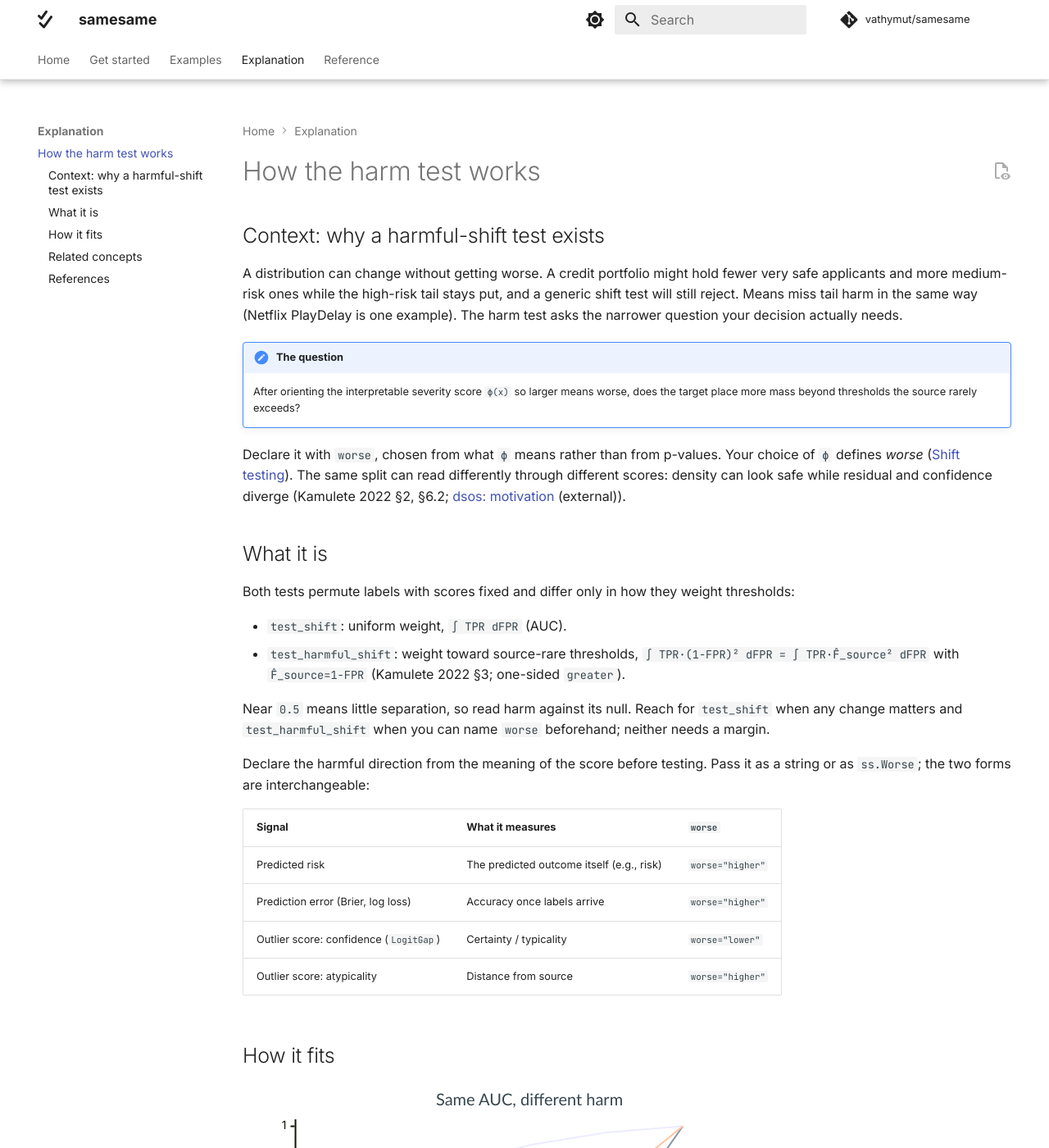
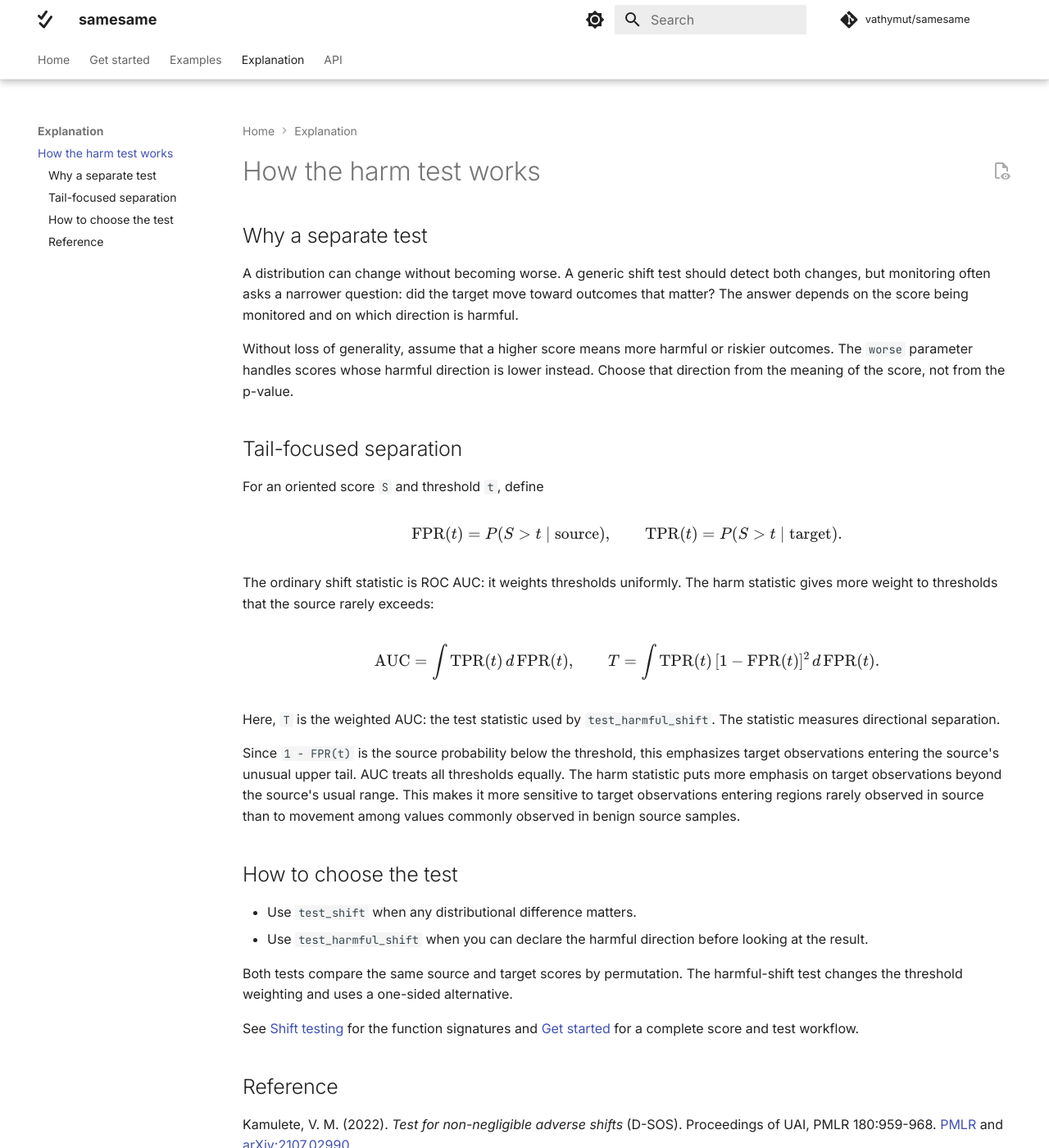
Before and after one commit to vathymut/samesame, an MkDocs documentation site: the page built from docs/explanation/harmful-shift-statistic.md, in a window 1280 px wide and 1400 px high. Shown: the whole window at 82% size. Built offline with MkDocs 1.6.1 and Material for MkDocs 9.7.7, drawn with Linux system fonts in a browser that asks for light colours; comment, search, counter and statistics services are not loaded; some of the changed text lies outside the part shown.

````diff
--- a/docs/api/testing.md
+++ b/docs/api/testing.md
@@ -1,17 +1,34 @@
-# Shift testing
+# Testing API
+
+Tests and result types for comparing source and target score distributions.
 
 ## Public functions
 
 ::: samesame.shift.test_shift
+    options:
+      show_root_heading: true
+      heading_level: 3
 
 ::: samesame.shift.test_harmful_shift
+    options:
+      show_root_heading: true
+      heading_level: 3
 
 ## Public result classes
 
 ::: samesame.shift.ShiftResult
+    options:
+      show_root_heading: true
+      heading_level: 3
 
 ::: samesame.shift.HarmfulShiftResult
+    options:
+      show_root_heading: true
+      heading_level: 3
 
 ## Public enum
 
 ::: samesame.shift.Worse
+    options:
+      show_root_heading: true
+      heading_level: 3
--- a/docs/api/weighting.md
+++ b/docs/api/weighting.md
@@ -1,15 +1,30 @@
-# Importance weights
+# Weighting API
+
+Functions and data classes for reweighting source and target comparisons toward
+common support.
 
 ## Public functions
 
 ::: samesame.weights.domain_weights
+    options:
+      show_root_heading: true
+      heading_level: 3
 
 ## Public data classes
 
 ::: samesame.weights.ImportanceWeights
+    options:
+      show_root_heading: true
+      heading_level: 3
 
 ::: samesame.weights.EffectiveSampleSize
+    options:
+      show_root_heading: true
+      heading_level: 3
 
 ## Public enum
 
 ::: samesame.weights.ReweightMode
+    options:
+      show_root_heading: true
+      heading_level: 3
--- a/docs/explanation/harmful-shift-statistic.md
+++ b/docs/explanation/harmful-shift-statistic.md
@@ -1,66 +1,65 @@
 # How the harm test works
 
-## Context: why a harmful-shift test exists
+## Why a separate test
 
-A distribution can change without getting worse. A credit portfolio might hold fewer very safe applicants and more medium-risk ones while the high-risk tail stays put, and a generic shift test will still reject. Means miss tail harm in the same way (Netflix PlayDelay is one example). The harm test asks the narrower question your decision actually needs.
+A distribution can change without becoming worse. A generic shift test should
+detect both changes, but monitoring often asks a narrower question: did the
+target move toward outcomes that matter? The answer depends on the score being
+monitored and on which direction is harmful.
 
-!!! note "The question"
-    After orienting the interpretable severity score `ϕ(x)` so larger means worse, does the target place more mass beyond thresholds the source rarely exceeds?
+Without loss of generality, assume that a higher score means more harmful or
+riskier outcomes. The `worse` parameter handles scores whose harmful direction
+is lower instead. Choose that direction from the meaning of the score, not from
+the p-value.
 
-Declare it with `worse`, chosen from what `ϕ` means rather than from p-values. Your choice of `ϕ` defines *worse* ([Shift testing](../api/testing.md)). The same split can read differently through different scores: density can look safe while residual and confidence diverge (Kamulete 2022 §2, §6.2; [dsos: motivation](https://cran.r-project.org/web/packages/dsos/vignettes/motivation.html) (external)).
+## Tail-focused separation
 
-## What it is
+For an oriented score `S` and threshold `t`, define
 
-Both tests permute labels with scores fixed and differ only in how they weight thresholds:
+\[
+\operatorname{FPR}(t) = P(S > t \mid \text{source}),
+\qquad
+\operatorname{TPR}(t) = P(S > t \mid \text{target}).
+\]
 
-- `test_shift`: uniform weight, `∫ TPR dFPR` (AUC).
-- `test_harmful_shift`: weight toward source-rare thresholds, `∫ TPR·(1−FPR)² dFPR = ∫ TPR·F̂_source² dFPR` with `F̂_source=1−FPR` (Kamulete 2022 §3; one-sided `greater`).
+The ordinary shift statistic is ROC AUC: it weights thresholds uniformly. The
+harm statistic gives more weight to thresholds that the source rarely exceeds:
 
-Near `0.5` means little separation, so read harm against its null. Reach for `test_shift` when any change matters and `test_harmful_shift` when you can name `worse` beforehand; neither needs a margin.
+\[
+\operatorname{AUC} = \int \operatorname{TPR}(t)\,d\operatorname{FPR}(t),
+\qquad
+T = \int \operatorname{TPR}(t)\,[1-\operatorname{FPR}(t)]^2\,
+    d\operatorname{FPR}(t).
+\]
 
---8<-- "snippets/worse-declaration.txt"
+Here, `T` is the weighted AUC: the test statistic used by
+`test_harmful_shift`.
+The statistic measures directional separation.
 
---8<-- "snippets/worse-table.txt"
+Since `1 - FPR(t)` is the source probability below the threshold, this
+emphasizes target observations entering the source's unusual upper tail. AUC
+treats all thresholds equally. The harm statistic puts more emphasis on target
+observations beyond the source's usual range. This makes it more sensitive to
+target observations entering regions rarely observed in source than to
+movement among values commonly observed in benign source samples.
 
-## How it fits
+## How to choose the test
 
-```mermaid
-xychart-beta
-    title "Same AUC, different harm"
-    x-axis "FPR →" [0, 0.2, 0.4, 0.6, 0.8, 1]
-    y-axis "TPR ↑" 0 --> 1
-    line "harmful (early rise)" [0, 0.75, 0.88, 0.94, 0.98, 1]
-    line "beneficial (late rise)" [0, 0.08, 0.15, 0.30, 0.65, 1]
-    line "diagonal" [0, 0.2, 0.4, 0.6, 0.8, 1]
-```
+- Use `test_shift` when any distributional difference matters.
+- Use `test_harmful_shift` when you can declare the harmful direction before
+  looking at the result.
 
-Early rise means many target observations cross a threshold almost no source observations cross, so harm is large. Late rise means the groups differ mainly where source already has plenty of mass: AUC can still be large while harm stays small. You'll see the same pattern in the 70 trial scores in [Is the new drug good enough?](../examples/trials/check-drug-efficacy.md).
+Both tests compare the same source and target scores by permutation. The
+harmful-shift test changes the threshold weighting and uses a one-sided
+alternative.
 
-The ROC picture is a ranking intuition, not a claim that your score is a production classifier. It asks how well the score ranks target above source across thresholds. AUC weights those thresholds uniformly; the harm statistic gives extra weight where source rarely ventures.
+See [Shift testing](../api/testing.md) for the function signatures and
+[Get started](../examples/tutorials/get-started.md) for a complete score and
+test workflow.
 
-??? details "The formula"
+## Reference
 
-    Orient so larger means worse: `S = scores` if `worse="higher"`, `S = -scores` otherwise. For threshold `t`:
-
-    - `FPR(t) = P(S > t | source)`, `TPR(t) = P(S > t | target)`
-    - `1 − FPR = F̂_source(t)` (source ECDF), so:
-
-    $$
-    T = \int TPR\cdot(1-FPR)^2\,dFPR = \int TPR\cdot\hat{F}_{\text{source}}(t)^2\,dFPR.
-    $$
-
-    `O(n log n)` per resample, `O(n)` memory.
-
-## Related concepts
-
-- **Common support:** poor overlap lets a few points dominate. See [Weight for common support](../examples/credit/weight-for-common-support.md) (one research case moves from `p=0.002` unweighted to `p=0.376` doubly weighted).
-- **Honest scores:** valid p-values need out-of-sample scores ([Shift testing](../api/testing.md)).
-
-## References
-
-* Kamulete (2022). *UAI*, PMLR 180:959–968. [PMLR](https://proceedings.mlr.press/v180/kamulete22a.html) · [arXiv:2107.02990](https://arxiv.org/abs/2107.02990).
-* Phipson & Smyth (2010). *Stat. Appl. Genet. Mol. Biol.* 9(1):Article 39. [doi:10.2202/1544-6115.1585](https://doi.org/10.2202/1544-6115.1585).
-
-For weighting theory (Kish 1965; Bickel et al. 2007; Yamada et al. 2013; Elvira et al. 2022) see [Importance weights](../api/weighting.md).
-
-One score and one declaration is enough to get started. The test measures tail harm, not just any shift.
+Kamulete, V. M. (2022). *Test for non-negligible adverse shifts* (D-SOS).
+Proceedings of UAI, PMLR 180:959-968.
+[PMLR](https://proceedings.mlr.press/v180/kamulete22a.html) and
+[arXiv:2107.02990](https://arxiv.org/abs/2107.02990).
--- a/mkdocs.yml
+++ b/mkdocs.yml
@@ -15,9 +15,9 @@ nav:
     - Weight for common support: examples/credit/weight-for-common-support.md
   - Explanation:
      - How the harm test works: explanation/harmful-shift-statistic.md
-  - Reference:
-      - Testing: api/testing.md
-      - Weighting: api/weighting.md
+  - API:
+    - Testing: api/testing.md
+    - Weighting: api/weighting.md
 plugins:
   - search
   - autorefs
````
